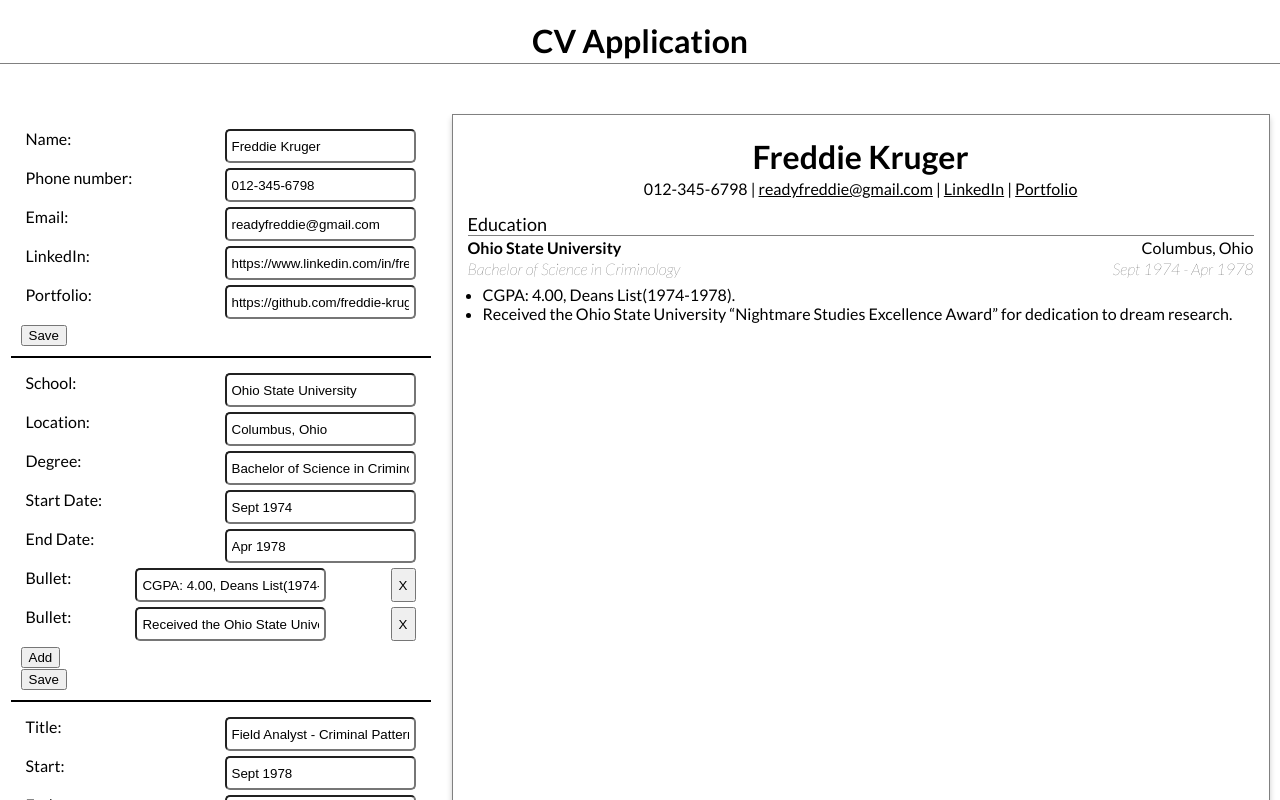
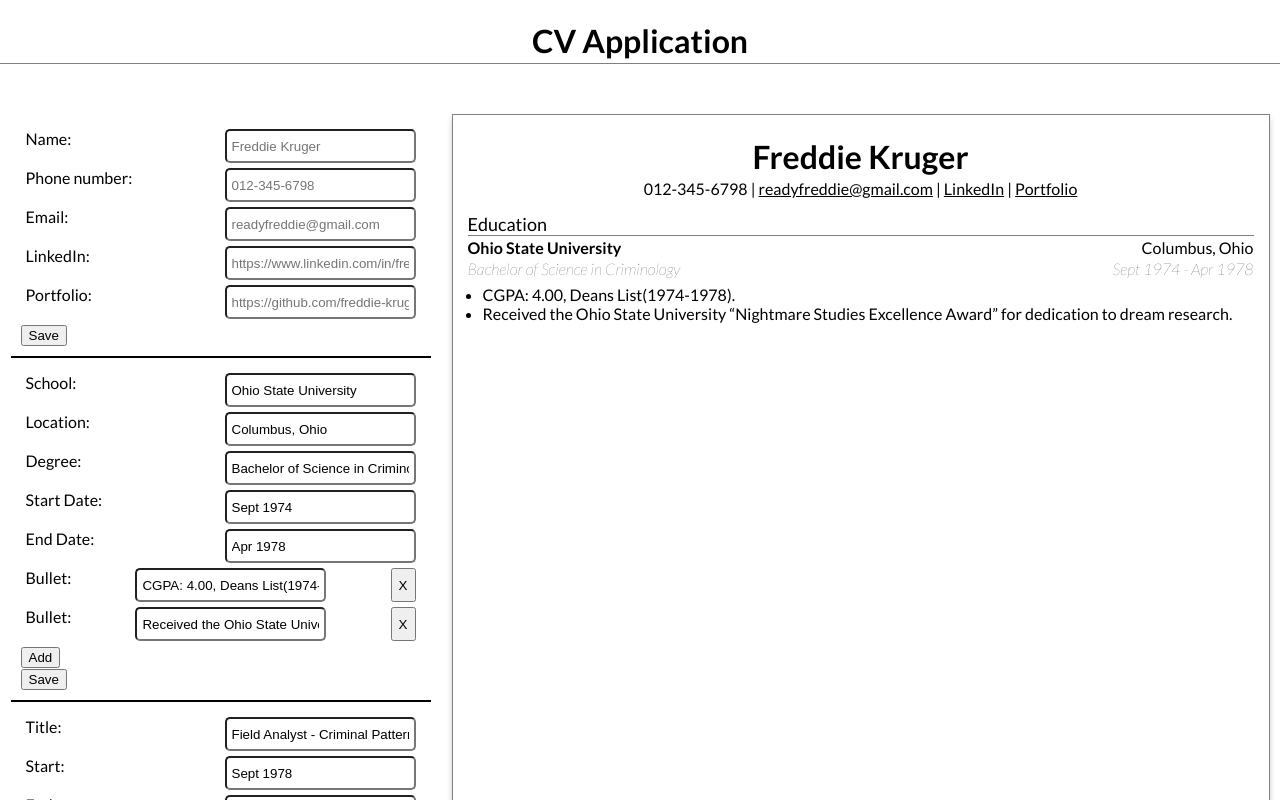
Before and after one commit to AbdirahmanFree/CV-Application, a React (Vite) app: page / in a window 1280 px wide. Shown: the top 800 px of the page. Built offline with nearby package versions, Linux system fonts and the light colour scheme.

Commit message:
began refactoring code to make it more robust built new PersonalSection seperate from other builder componetns

```diff
--- a/src/components/Builder.jsx
+++ b/src/components/Builder.jsx
@@ -1,10 +1,11 @@
 import '../styles/Builder.css'
 import { BuilderSection } from './BuilderSection'
+import { PersonalSection } from './PersonalSection'
 
 function Builder({cvData, setCvData}){
     return (
         <div className='Builder-section'>
-            <BuilderSection section="personal" sectionData={cvData.personal} setCvData={setCvData} />
+            <PersonalSection sectionData={cvData.personal} setCvData={setCvData} />
             <BuilderSection section="education" sectionData={cvData.education} setCvData={setCvData} />
             <BuilderSection section="experience" sectionData={cvData.experience} setCvData={setCvData} />
             <BuilderSection section="projects" sectionData={cvData.projects} setCvData={setCvData} />
--- /dev/null
+++ b/src/components/PersonalSection.jsx
@@ -0,0 +1,60 @@
+import '../styles/BuilderSection.css'
+
+function PersonalSection({sectionData, setCvData}){
+    function handleSubmit(e){
+        e.preventDefault()
+        const form = e.currentTarget
+        const email = form.email.value
+        const name = form.name.value
+        const number = form.number.value
+        const portfolio = form.portfolio.value
+        const linkedIn = form.linkedin.value
+        console.log(sectionData)
+        setCvData(prev => ({
+            ...prev,
+            'personal': {
+                ...prev.personal,
+                'name': name,
+                'number': number,
+                'email': email,
+                'linkedIn': linkedIn,
+                'portfolio': portfolio
+
+            }
+        }))
+
+    }
+
+
+
+    return (
+    <form className="section" onSubmit={handleSubmit}>
+        <div className="field">
+            <label htmlFor="name">Name:</label>
+            <input type="text" id="name" name="name" placeholder={sectionData.name}/>
+        </div>
+
+        <div className="field">
+            <label htmlFor="number">Phone number: </label>
+            <input type="text" id="number" name="number" placeholder={sectionData.number} />
+        </div>
+        <div className="field">
+            <label htmlFor="email">Email: </label>
+            <input type="email" id="email" name="email" placeholder={sectionData.email} />
+        </div>
+        <div className="field">
+            <label htmlFor="linkedin">LinkedIn: </label>
+            <input type="text" id="linkedin" name="linkedin" placeholder={sectionData.linkedIn} />
+        </div>
+        <div className="field">
+            <label htmlFor="portfolio">Portfolio: </label>
+            <input type="text" id="portfolio" name="portfolio" placeholder={sectionData.portfolio}/>
+        </div>
+        <button type="submit">Save</button>
+    </form>
+    )
+
+
+}
+
+export {PersonalSection}
```
Also changed, not shown: src/components/EducationSection.jsx (added), src/components/ExperienceSection.jsx (added).
